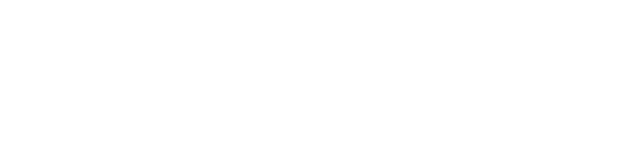
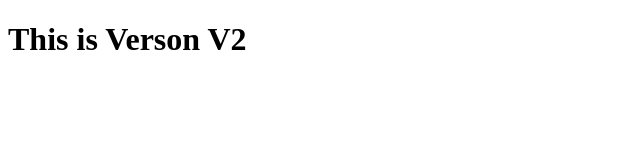
Before and after one commit to AninditaPahari/myrepo, a plain HTML site: page index.html in a window 1280 px wide. Shown: the whole page, without its empty margins (0-640 px from the left). Drawn offline with Linux system fonts and the light colour scheme.

Commit message:
this is v2

```diff
--- a/index.html
+++ b/index.html
@@ -6,6 +6,6 @@
     <title>Document</title>
 </head>
 <body>
-
+    <h1>This is Verson V2</h1>
 </body>
 </html>
```
